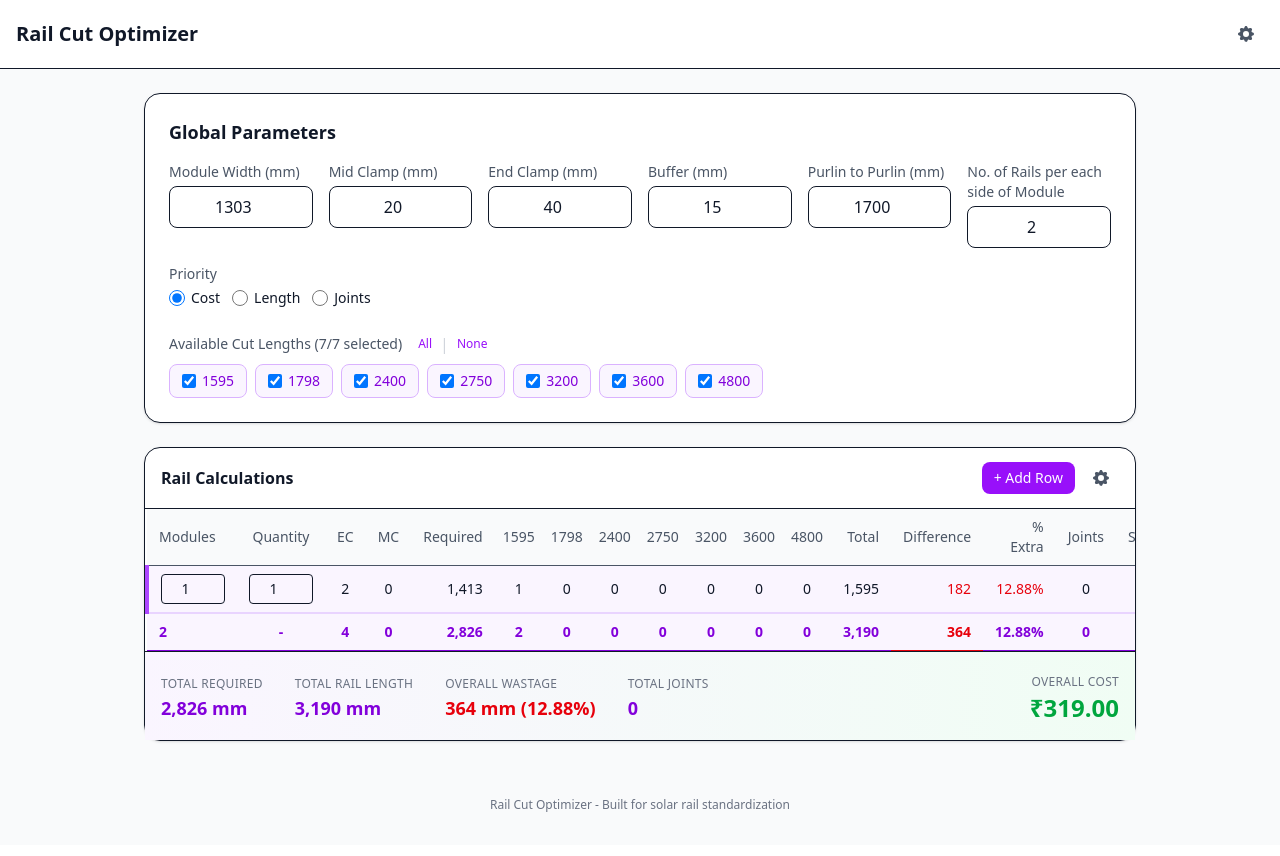
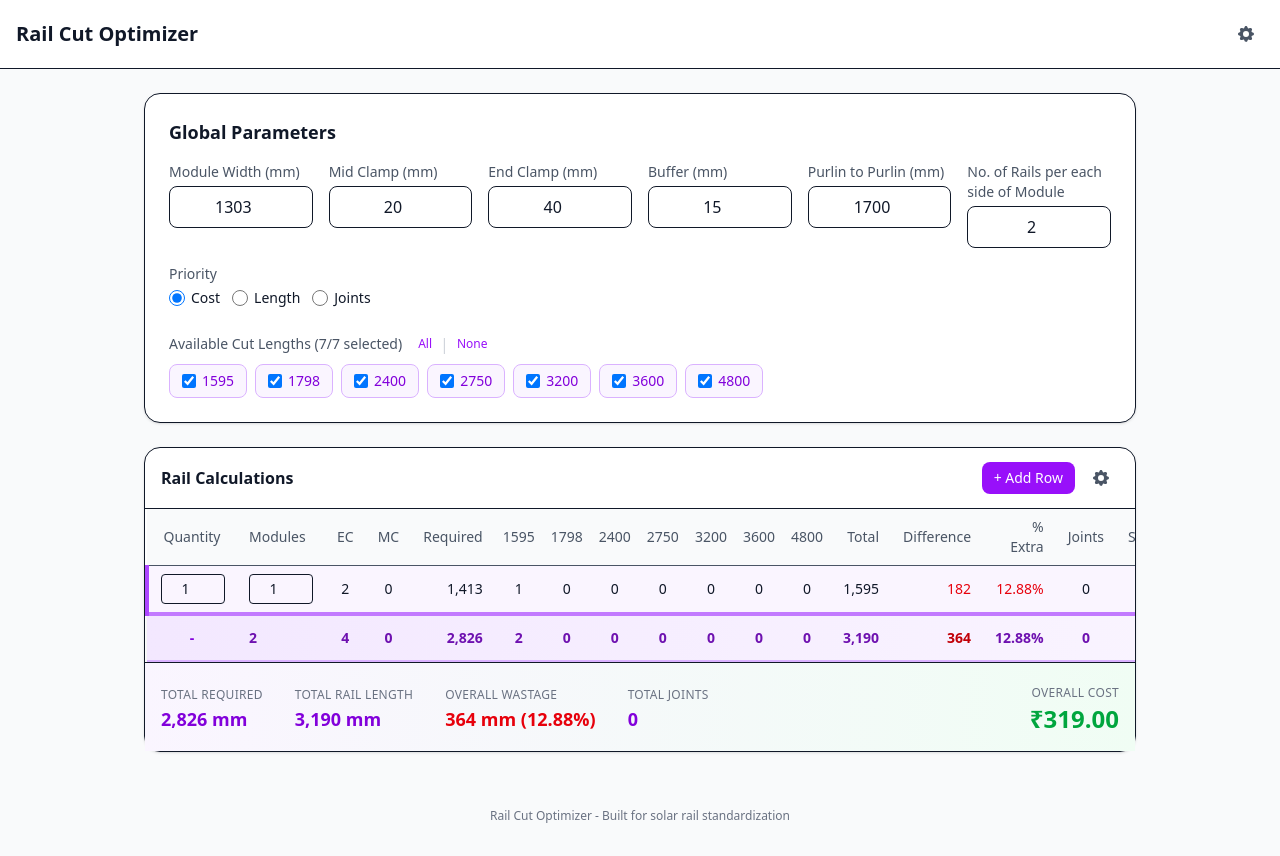
Before and after one commit to abujawed11/knapsack-tool, a React (Vite) app in the folder knapsack-front/: page / in a window 1280 px wide. Both pictures are taken after a click on the button "+ Add Row". Built offline with nearby package versions, Linux system fonts and the light colour scheme.

Commit message:
updated summation view

```diff
--- a/knapsack-front/src/components/RailTable.jsx
+++ b/knapsack-front/src/components/RailTable.jsx
@@ -370,8 +370,8 @@ export default function RailTable({
         <table className="w-full text-sm">
           <thead className="bg-gray-50">
             <tr>
+              <th className="px-3 py-2 text-center font-medium text-gray-600 border-b">Quantity</th>
               <th className="px-3 py-2 text-left font-medium text-gray-600 border-b">Modules</th>
-              <th className="px-3 py-2 text-center font-medium text-gray-600 border-b">Quantity</th>
               <th className="px-3 py-2 text-center font-medium text-gray-600 border-b cursor-help" title="End Clamp">EC</th>
               <th className="px-3 py-2 text-center font-medium text-gray-600 border-b cursor-help" title="Mid Clamp">MC</th>
               <th className="px-3 py-2 text-right font-medium text-gray-600 border-b cursor-help" title="Required Rail Length (mm)">Required</th>
@@ -440,8 +440,8 @@ export default function RailTable({
                     <td className="px-3 py-2 border-b">
                       <input
                         type="number"
-                        value={row.modules}
-                        onChange={(e) => updateRowModules(row.id, e.target.value)}
+                        value={row.quantity ?? 1}
+                        onChange={(e) => updateRowQuantity(row.id, e.target.value)}
                         onClick={(e) => e.stopPropagation()}
                         className="w-16 px-2 py-1 border rounded text-center"
                         min="1"
@@ -450,8 +450,8 @@ export default function RailTable({
                     <td className="px-3 py-2 border-b">
                       <input
                         type="number"
-                        value={row.quantity ?? 1}
-                        onChange={(e) => updateRowQuantity(row.id, e.target.value)}
+                        value={row.modules}
+                        onChange={(e) => updateRowModules(row.id, e.target.value)}
                         onClick={(e) => e.stopPropagation()}
                         className="w-16 px-2 py-1 border rounded text-center"
                         min="1"
@@ -537,41 +537,41 @@ export default function RailTable({
             )}
             {/* Totals Row */}
             {rowResults.length > 0 && (
-              <tr className="bg-purple-50 font-semibold border-t-2 border-purple-200">
-                <td className="px-3 py-2 border-b text-purple-700">{totals.modules}</td>
-                <td className="px-3 py-2 text-center border-b text-purple-700">-</td>
-                <td className="px-3 py-2 text-center border-b text-purple-700">{totals.endClamp}</td>
-                <td className="px-3 py-2 text-center border-b text-purple-700">{totals.midClamp}</td>
-                <td className="px-3 py-2 text-right border-b text-purple-700">
+              <tr className="bg-gradient-to-r from-purple-100 to-purple-50 font-bold border-t-4 border-purple-400 shadow-sm">
+                <td className="px-3 py-3 border-b-2 border-purple-300 text-center text-purple-700">-</td>
+                <td className="px-3 py-3 border-b-2 border-purple-300 text-purple-800">{totals.modules}</td>
+                <td className="px-3 py-3 border-b-2 border-purple-300 text-center text-purple-800">{totals.endClamp}</td>
+                <td className="px-3 py-3 border-b-2 border-purple-300 text-center text-purple-800">{totals.midClamp}</td>
+                <td className="px-3 py-3 border-b-2 border-purple-300 text-right text-purple-800">
                   {fmt(totals.required)}
                 </td>
                 {allLengths.map(len => (
                   <td
                     key={len}
-                    className={`px-2 py-2 text-center border-b ${
-                      enabledLengths[len] !== false ? 'text-purple-700' : 'text-gray-300'
+                    className={`px-2 py-3 text-center border-b-2 border-purple-300 ${
+                      enabledLengths[len] !== false ? 'text-purple-800 font-bold' : 'text-gray-400'
                     }`}
                   >
                     {totals.countsByLength[len] || 0}
                   </td>
                 ))}
-                <td className="px-3 py-2 text-right border-b text-purple-700">
+                <td className="px-3 py-3 border-b-2 border-purple-300 text-right text-purple-800">
                   {fmt(totals.total)}
                 </td>
-                <td className="px-3 py-2 text-right border-b text-red-600">
+                <td className="px-3 py-3 border-b-2 border-purple-300 text-right text-red-700 font-bold">
                   {fmt(totals.wastage)}
                 </td>
-                <td className="px-3 py-2 text-right border-b text-purple-700">
+                <td className="px-3 py-3 border-b-2 border-purple-300 text-right text-purple-800">
                   {totals.wastagePct}%
                 </td>
-                <td className="px-3 py-2 text-center border-b text-purple-700">
+                <td className="px-3 py-3 border-b-2 border-purple-300 text-center text-purple-800">
                   {totals.joints}
                 </td>
-                <td className="px-3 py-2 text-center border-b text-purple-700">{totals.sb1}</td>
-                <td className="px-3 py-2 text-center border-b text-purple-700">
+                <td className="px-3 py-3 border-b-2 border-purple-300 text-center text-purple-800">{totals.sb1}</td>
+                <td className="px-3 py-3 border-b-2 border-purple-300 text-center text-purple-800">
                   {enableSB2 ? totals.sb2 : '-'}
                 </td>
-                <td className="px-2 py-2 border-b"></td>
+                <td className="px-2 py-3 border-b-2 border-purple-300"></td>
               </tr>
             )}
           </tbody>
```
